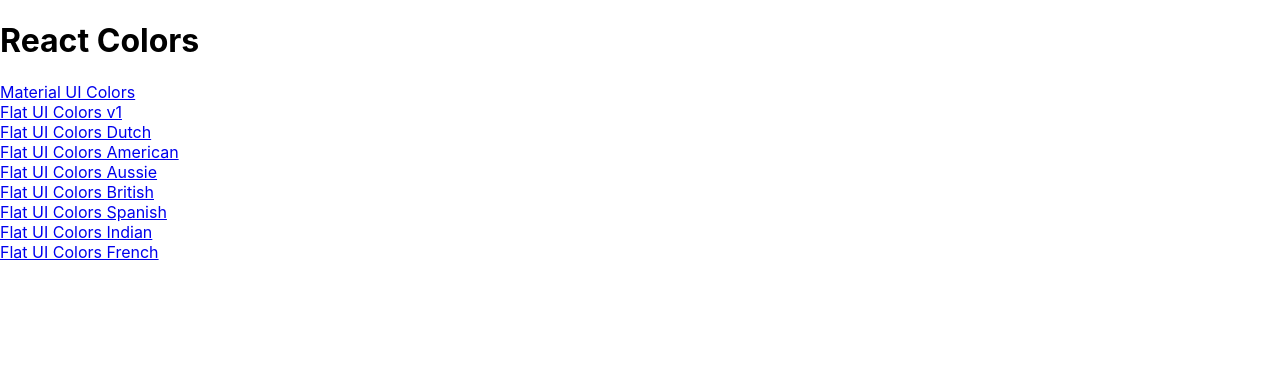
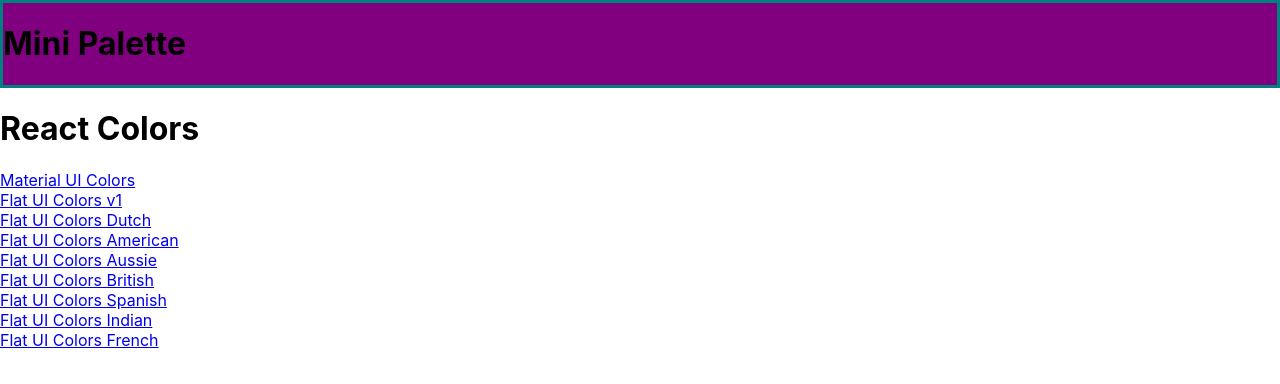
Before and after one commit to elciosato/react-colors-palette, a React (Create React App) app: page / in a window 1280 px wide. Shown: the top 384 px of the page. Built offline with nearby package versions, Linux system fonts and the light colour scheme.

Commit message:
Add demo styles withStyles

```diff
--- a/package.json
+++ b/package.json
@@ -5,8 +5,10 @@
   "dependencies": {
     "@emotion/react": "^11.10.5",
     "@emotion/styled": "^11.10.5",
+    "@material-ui/styles": "^4.11.5",
     "@mui/icons-material": "^5.10.16",
     "@mui/material": "^5.10.17",
+    "@mui/styles": "^5.10.16",
     "@testing-library/jest-dom": "^5.16.5",
     "@testing-library/react": "^13.4.0",
     "@testing-library/user-event": "^13.5.0",
--- /dev/null
+++ b/src/MiniPalette.js
@@ -0,0 +1,18 @@
+import { withStyles } from "@mui/styles";
+
+const styles = {
+  main: {
+    backgroundColor: "purple",
+    border: "3px solid teal",
+  },
+};
+function MiniPalette(props) {
+  const { classes } = props;
+  return (
+    <div className={classes.main}>
+      <h1>Mini Palette</h1>
+    </div>
+  );
+}
+
+export default withStyles(styles)(MiniPalette);
--- a/src/PaletteList.js
+++ b/src/PaletteList.js
@@ -1,8 +1,10 @@
 import { Link } from "react-router-dom";
+import MiniPalette from "./MiniPalette";
 
 export default function PaletteList(props) {
   return (
     <div>
+      <MiniPalette />
       <h1>React Colors</h1>
       {props.palettes.map((palette) => (
         <div key={palette.id}>
```
Also changed, not shown: 1 other file (tests, documents, lock files or other folders).
